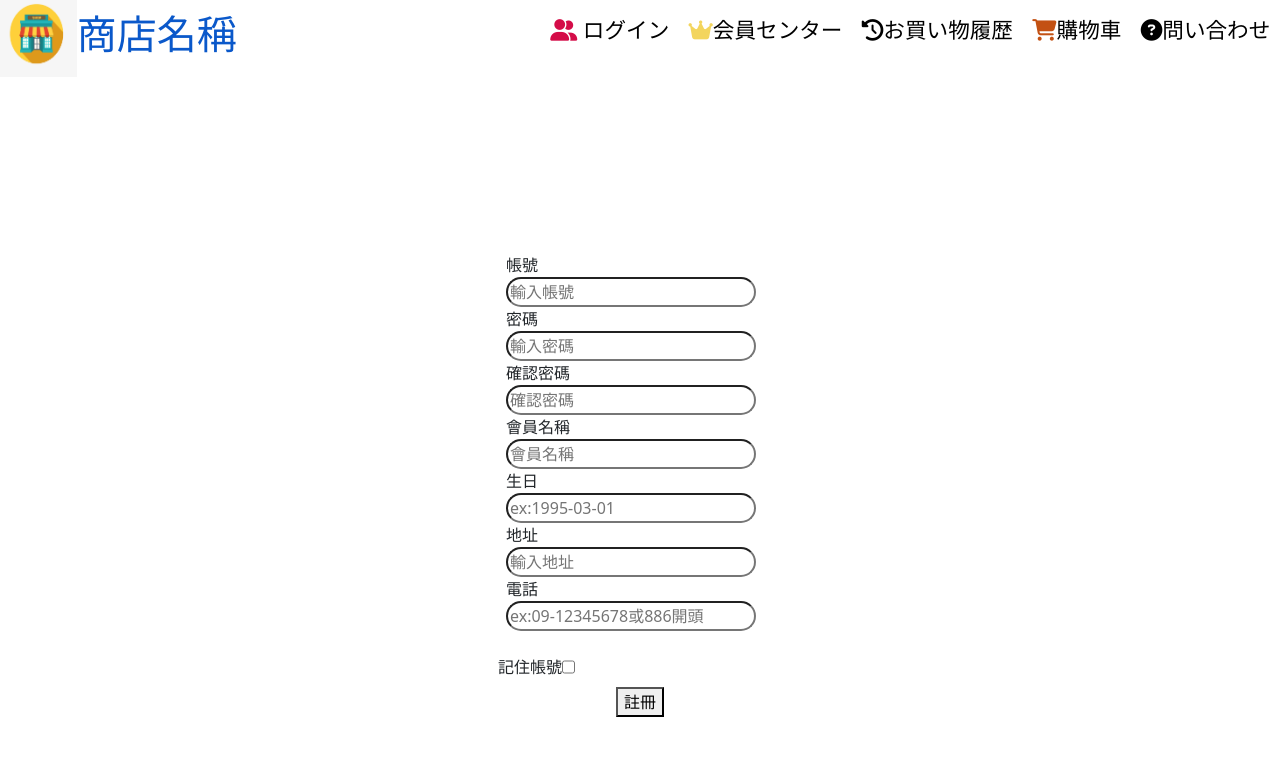
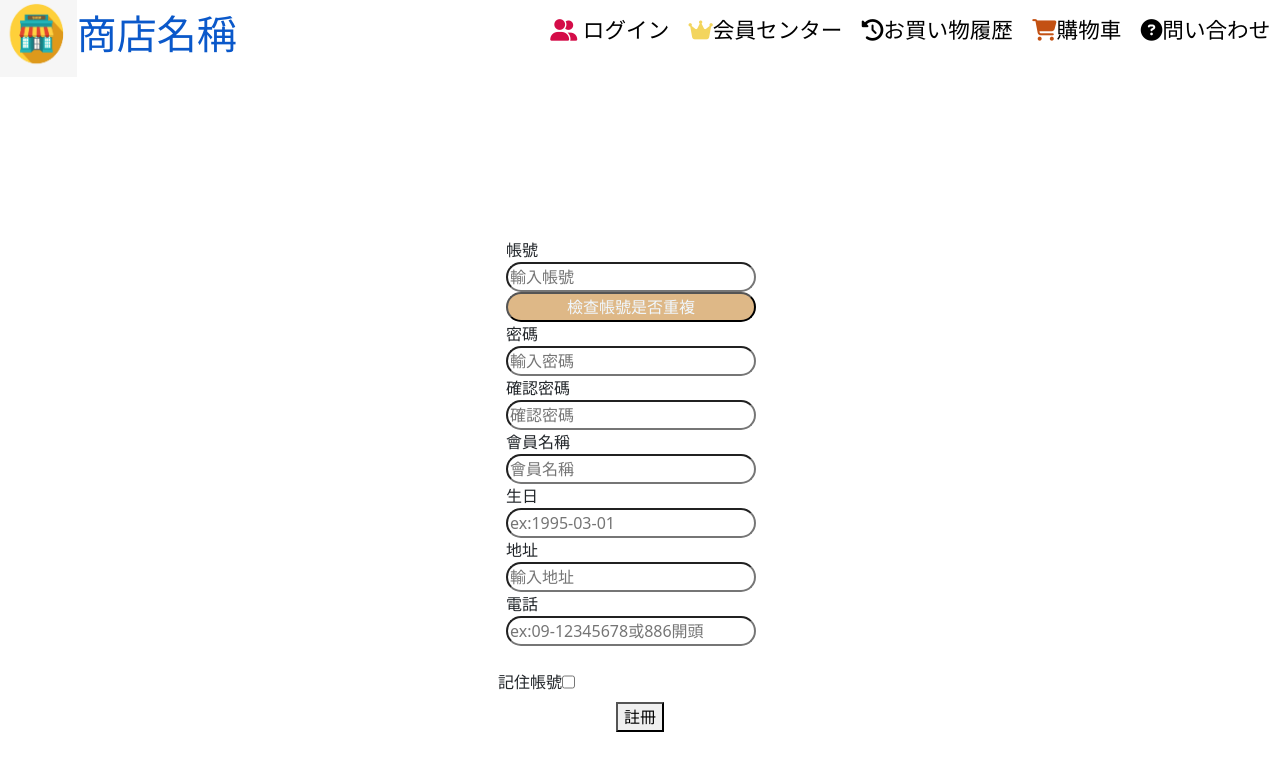
Before and after one commit to cow785785/chainshop, a Vue app: page /registerView in a window 1280 px wide. Shown: the top 770 px of the page. Built offline with nearby package versions, Linux system fonts and the light colour scheme.

Commit message:
0524member搜尋

```diff
--- a/src/components/HeaderView.vue
+++ b/src/components/HeaderView.vue
@@ -1,6 +1,6 @@
 <script>
 import { RouterLink, RouterView } from "vue-router";
-import BackTopView from "./BackTopView.vue";
+import BackTopView from "./BackTop.vue";
 export default {
   components: {
     BackTopView,
--- a/src/components/RegisterView.vue
+++ b/src/components/RegisterView.vue
@@ -1,5 +1,5 @@
 <script>
-import HeaderView from '../components/HeaderView.vue';
+import HeaderView from "../components/HeaderView.vue";
 export default {
   components: {
     HeaderView,
@@ -74,8 +74,37 @@ export default {
       // this.$router.push("/loginView");
       // alert("註冊成功");
     },
+    checkaccount() {
+      if (!this.account) {
+        alert("請輸入帳號");
+        return;
+      }
+
+      const body = {
+        useraccount: this.account,
+      };
+      fetch("http://localhost:8080/checkAccountExist", {
+        method: "POST",
+        headers: {
+          "Content-Type": "application/json",
         },
-  mounted() { },
+        body: JSON.stringify(body),
+      })
+        .then((response) => response.json())
+        .then((data) => {
+          console.log(data);
+          if (data.message === "帳號已存在") {
+            alert("帳號已存在");
+          } else {
+            alert("帳號可用");
+          }
+        })
+        .catch((error) => {
+          console.error(error);
+          alert("檢查帳號時發生錯誤");
+        });
+    },
+  },
 };
 </script>
 <template>
@@ -86,6 +115,14 @@ export default {
       <div class="text-area">
         <label for="account">帳號</label>
         <input type="text" placeholder="輸入帳號" v-model="account" />
+        <input
+          type="button"
+          class="checkaccount"
+          name="checkaccount"
+          id="checkaccount"
+          @click="checkaccount"
+          value="檢查帳號是否重複"
+        />
 
         <label for="password">密碼</label>
         <input type="password" placeholder="輸入密碼" v-model="password" />
@@ -103,7 +140,11 @@ export default {
         <input type="text" placeholder="輸入地址" v-model="address" />
 
         <label for="tel">電話</label>
-        <input type="text" placeholder="ex:09-12345678或886開頭" v-model="phone" />
+        <input
+          type="text"
+          placeholder="ex:09-12345678或886開頭"
+          v-model="phone"
+        />
       </div>
       <div class="keep">
         <label for="checkbox">記住帳號</label>
@@ -133,6 +174,10 @@ export default {
       width: 250px;
       border-radius: 20px;
     }
+    .checkaccount {
+      background-color: burlywood;
+      color: aliceblue;
+    }
   }
 
   .keep {
--- a/src/components/BackMembers.vue
+++ b/src/views/BackMembers.vue
@@ -142,6 +142,9 @@ export default {
       <button type="button" @click="searchAllMembersInfo" class="myButton">
         利用帳號查詢
       </button>
+      <button type="button" @click="searchAllMembersInfo" class="myButton">
+        全部會員資料
+      </button>
       <!-- 找出全部資料 -->
     </div>
     <div class="member-list">
@@ -181,8 +184,8 @@ export default {
       </div>
       <div class="search-area">
         <table>
-          <tbody id="data-body" style="border: 2px soild red">
-            <tr style="background-color: blanchedalmond">
+          <tbody id="data-body">
+            <tr v-if="showSearch == false">
               <th>ID</th>
               <th>User Account</th>
               <th>Password</th>
--- a/src/views/LoginView.vue
+++ b/src/views/LoginView.vue
@@ -9,8 +9,8 @@ export default {
     return {
       useraccount: "",
       password: "",
-
       // loggedInUser: "ログイン", // 新增變數
+      forgotPassword: false, // 新增變數
       isCheck: true,
     };
   },
@@ -61,6 +61,53 @@ export default {
     singup() {
       this.$router.push("/registerView");
     },
+    forgotPasswordClicked() {
+      const confirmModify = confirm("是否要修改密碼？");
+
+      if (confirmModify) {
+        const username = prompt("請輸入帳號");
+
+        if (username) {
+          const newPassword = prompt("請輸入新密碼");
+          if (newPassword) {
+            // 發送修改密碼的請求到後端 API
+            fetch("http://localhost:8080/updateMember", {
+              method: "POST",
+              headers: {
+                "Content-Type": "application/json",
+              },
+              body: JSON.stringify({
+                useraccount: username,
+                password: newPassword,
+              }),
+            })
+              .then((response) => response.json())
+              .then((data) => {
+                if (data.message === "更新成功") {
+                  alert("密碼修改成功");
+                } else {
+                  alert("密碼修改失敗");
+                }
+                // 在這裡處理修改密碼的相關邏輯，例如顯示成功提示或錯誤訊息
+              })
+              .catch((error) => {
+                console.error(error);
+                // 處理錯誤情況
+                alert("密碼修改失敗");
+              });
+          } else {
+            // 處理未輸入新密碼的情況
+            alert("請輸入新密碼");
+          }
+        } else {
+          // 處理未輸入帳號的情況
+          alert("請輸入帳號");
+        }
+      } else {
+        // 處理不修改密碼的情況
+        this.forgotPassword = true; // 如果不修改密碼，可以在這裡執行其他相關邏輯
+      }
+    },
   },
 };
 </script>
@@ -75,8 +122,13 @@ export default {
         <input type="password" v-model="password" id="password" />
       </div>
       <div class="keep">
-        <label for="checkbox">記住帳號</label>
-        <input type="checkbox" v-model="isCheck" id="checkbox" />
+        <div>
+          <label for="checkbox">記住帳號</label>
+          <input type="checkbox" v-model="isCheck" id="checkbox" />
+        </div>
+        <button @click="forgotPasswordClicked" v-show="!forgotPassword">
+          忘記密碼
+        </button>
       </div>
       <div class="btn-area">
         <button @click="login">登錄</button>
@@ -109,7 +161,7 @@ export default {
   .keep {
     display: flex;
     width: 300px;
-    justify-content: start;
+    justify-content: space-between;
     // border: 2px solid red;
     padding: 0.5rem;
   }
```
Also changed, not shown: src/components/BackTop.vue (renamed from src/components/BackTopView.vue), src/views/BackProduct.vue (renamed from src/components/BackProduct.vue), src/views/BackSystem.vue (renamed from src/components/BackSystem.vue). Lines whose indentation alone changed are shown as unchanged.
